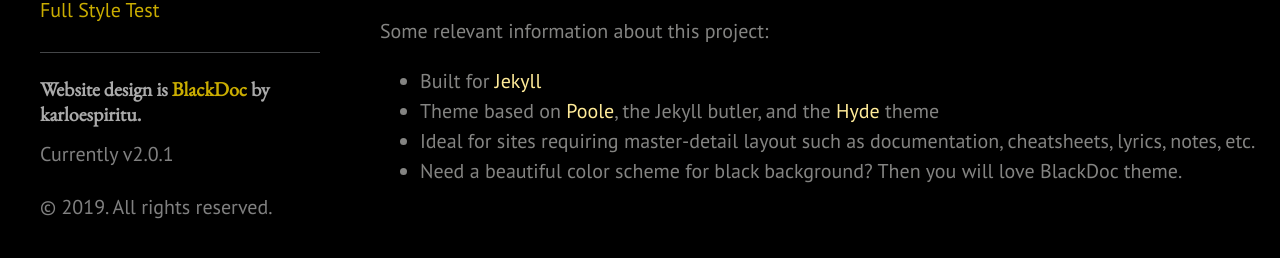
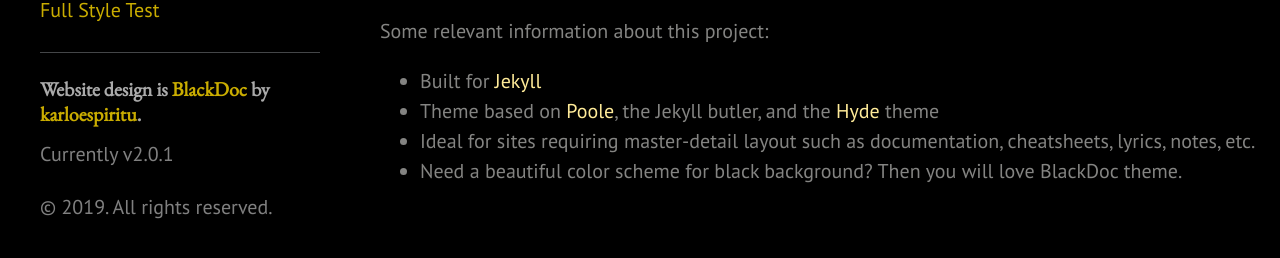
Before and after one commit to j-wng/j-wng.github.io, a Jekyll site: the page built from about.md, in a window 1280 px wide. Shown: the part 242-500 px from the top of the page. Built offline with Jekyll 4.4.1, drawn with Linux system fonts in a browser that asks for light colours; our own code applies the rules of GitHub Pages for plain Markdown files.

Commit message:
Update sidebar.html

```diff
--- a/_includes/sidebar.html
+++ b/_includes/sidebar.html
@@ -27,9 +27,12 @@
       {% endfor %}
 
       <hr>
-      <h4>Website design is
-      <a href="https://github.com/karloespiritu/BlackDoc">BlackDoc</a>
-       by karloespiritu.</h4>
+      <h4>
+      Website design is
+      <a href="https://github.com/karloespiritu/BlackDoc">BlackDoc</a> by
+      <a href="https://twitter.com/karloespiritu">karloespiritu</a>.
+      </h4>
+
       <span class="sidebar-nav-item">Currently v{{ site.version }}</span>
     </nav>
 
```
